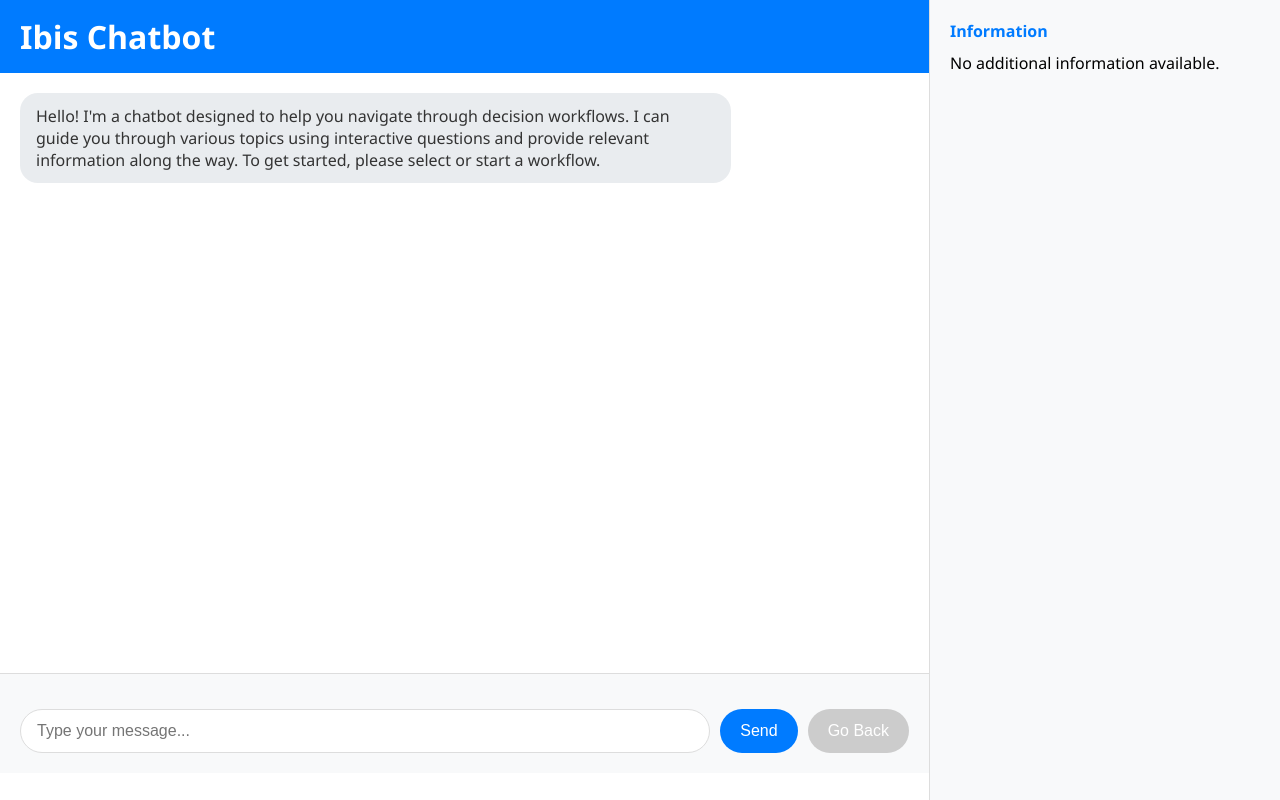
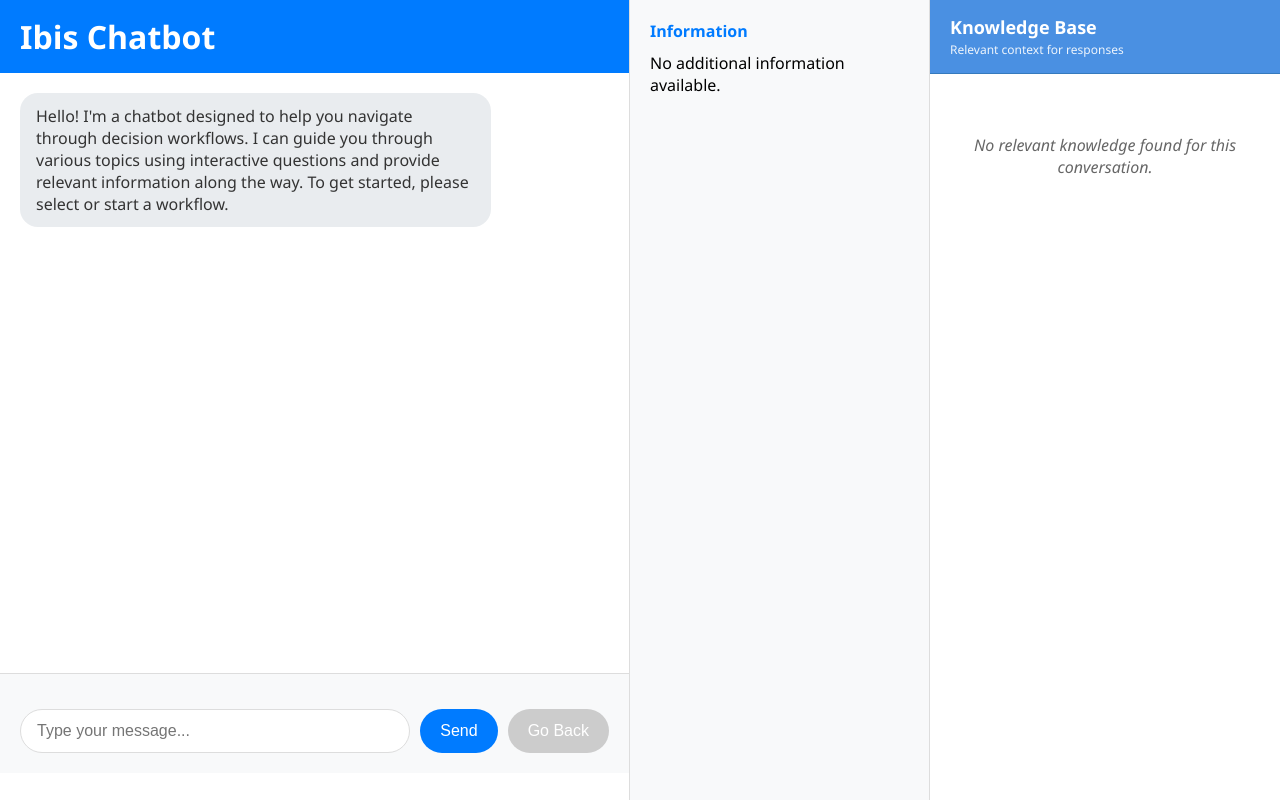
Before and after one commit to nadbordrozd/alakazam, a Flask app: page / in a window 1280 px wide. Run offline with Flask 3, Linux system fonts and the light colour scheme.

Commit message:
added more context from RAG

```diff
--- a/app.py
+++ b/app.py
@@ -37,7 +37,8 @@ def get_messages():
         'current_options': current_options,
         'active_sidebars': active_sidebars,
         'can_go_back': bot.can_go_back(),
-        'current_workflow': bot.get_current_workflow_name()
+        'current_workflow': bot.get_current_workflow_name(),
+        'knowledge_snippets': bot.last_knowledge_snippets
     })
 
 @app.route('/api/send_message', methods=['POST'])
@@ -88,7 +89,8 @@ def process_bot_response():
             'current_options': current_options,
             'active_sidebars': active_sidebars,
             'can_go_back': bot.can_go_back(),
-            'current_workflow': bot.get_current_workflow_name()
+            'current_workflow': bot.get_current_workflow_name(),
+            'knowledge_snippets': bot.last_knowledge_snippets
         })
 
     except Exception as e:
@@ -112,7 +114,8 @@ def go_back():
         'current_options': current_options,
         'active_sidebars': active_sidebars,
         'can_go_back': bot.can_go_back(),
-        'current_workflow': bot.get_current_workflow_name()
+        'current_workflow': bot.get_current_workflow_name(),
+        'knowledge_snippets': bot.last_knowledge_snippets
     })
 
 @app.route('/api/sidebar/<filename>')
--- a/bot.py
+++ b/bot.py
@@ -3,6 +3,7 @@ from datetime import datetime
 from dataclasses import dataclass
 from workflow import Workflow, WorkflowNode
 from llm_decision import respond
+from knowledge_base_store import KnowledgeBaseStore
 
 # Unified message class for both user and bot messages
 @dataclass
@@ -25,7 +26,7 @@ class Message:
 
 
 class Bot:
-    def __init__(self):
+    def __init__(self, embedding_model: str = "text-embedding-3-small", knowledge_base_dir: str = "knowledge_base", cache_dir: str = ".cache", context_messages_count: int = 5):
         # Former ConversationState fields
         self.messages: List[Message] = []
         self.next_message_id = 1
@@ -34,6 +35,15 @@ class Bot:
 
         # Bot functionality
         self.workflows: Dict[str, Workflow] = {}
+        self.context_messages_count = context_messages_count
+
+        # Knowledge base
+        self.knowledge_base = KnowledgeBaseStore(
+            knowledge_base_dir=knowledge_base_dir,
+            cache_dir=cache_dir,
+            model_name=embedding_model
+        )
+        self.last_knowledge_snippets: List[Dict[str, Any]] = []
 
     # Former ConversationState methods
     def add_user_message(self, text: str) -> Message:
@@ -136,8 +146,11 @@ class Bot:
             'available_options': available_options
         }
 
+        # Generate knowledge base context from recent messages
+        context = self._generate_knowledge_context()
+
         # Let LLM decide what to do
-        decision = await respond(self.messages, available_options, available_workflows, current_node_context)
+        decision = await respond(self.messages, available_options, available_workflows, current_node_context, context)
 
         bot_messages = []
 
@@ -199,6 +212,48 @@ class Bot:
 
         return removed_message_ids
 
+    def _generate_knowledge_context(self) -> str:
+        """Generate knowledge base context from recent conversation messages"""
+        # Clear previous snippets
+        self.last_knowledge_snippets = []
+
+        if not self.messages:
+            return ""
+
+        # Get the last n messages for context
+        recent_messages = self.messages[-self.context_messages_count:]
+
+        # Create query string from recent messages
+        query_parts = []
+        for message in recent_messages:
+            query_parts.append(message.text)
+
+        query_string = " ".join(query_parts)
+
+        # Don't query if there's no meaningful content
+        if not query_string.strip():
+            return ""
+
+        try:
+            # Retrieve relevant snippets from knowledge base
+            snippets = self.knowledge_base.retrieve_snippets(query_string, top_k=3)
+
+            # Store snippets for frontend display
+            self.last_knowledge_snippets = snippets
+
+            # Concatenate snippets into context
+            context_parts = []
+            for snippet in snippets:
+                # Add snippet content with source info
+                source_info = f"[From: {snippet['file_name']}]"
+                context_parts.append(f"{source_info}\n{snippet['content']}")
+
+            return "\n\n".join(context_parts)
+
+        except Exception as e:
+            # If knowledge base retrieval fails, return empty context
+            print(f"Error retrieving knowledge base context: {e}")
+            return ""
 
     def get_active_sidebars(self) -> List[str]:
         """Get the sidebar files for the currently active workflow node"""
--- a/static/chat.css
+++ b/static/chat.css
@@ -21,13 +21,23 @@ body {
     flex-direction: column;
     background-color: white;
     border-right: 1px solid #ddd;
+    min-width: 400px;
 }
 
 .sidebar-pane {
-    width: 350px;
+    width: 300px;
     background-color: #f8f9fa;
     padding: 20px;
     overflow-y: auto;
+    border-right: 1px solid #ddd;
+}
+
+.knowledge-base-pane {
+    width: 350px;
+    background-color: #f0f8ff;
+    display: flex;
+    flex-direction: column;
+    overflow: hidden;
 }
 
 .chat-header {
@@ -198,5 +208,111 @@ body {
     color: #721c24;
     padding: 10px;
     border-radius: 5px;
+}
+
+/* Knowledge Base Pane Styles */
+.knowledge-base-header {
+    background-color: #4a90e2;
+    color: white;
+    padding: 15px 20px;
+    border-bottom: 1px solid #357abd;
+}
+
+.knowledge-base-header h3 {
+    margin: 0;
+    font-size: 18px;
+    font-weight: 600;
+}
+
+.knowledge-base-subtitle {
+    font-size: 12px;
+    opacity: 0.9;
+    display: block;
+    margin-top: 2px;
+}
+
+#knowledgeBaseContent {
+    flex: 1;
+    padding: 20px;
+    overflow-y: auto;
+    background-color: white;
+}
+
+.knowledge-base-empty {
+    color: #666;
+    font-style: italic;
+    text-align: center;
+    margin-top: 40px;
+}
+
+.knowledge-snippet {
+    background-color: #fff;
+    border: 1px solid #e0e0e0;
+    border-radius: 8px;
     margin-bottom: 15px;
+    overflow: hidden;
+    box-shadow: 0 2px 4px rgba(0,0,0,0.05);
 }
+
+.snippet-header {
+    background-color: #f8f9fa;
+    padding: 10px 15px;
+    border-bottom: 1px solid #e0e0e0;
+    display: flex;
+    justify-content: space-between;
+    align-items: center;
+}
+
+.snippet-source {
+    font-weight: 600;
+    color: #4a90e2;
+    font-size: 14px;
+}
+
+.snippet-score {
+    background-color: #e7f3ff;
+    color: #4a90e2;
+    padding: 2px 8px;
+    border-radius: 12px;
+    font-size: 11px;
+    font-weight: 500;
+}
+
+.snippet-content {
+    padding: 15px;
+    line-height: 1.6;
+    color: #333;
+    font-size: 14px;
+}
+
+.snippet-content.truncated {
+    max-height: 120px;
+    overflow: hidden;
+    position: relative;
+}
+
+.snippet-content.truncated::after {
+    content: '';
+    position: absolute;
+    bottom: 0;
+    left: 0;
+    right: 0;
+    height: 30px;
+    background: linear-gradient(transparent, white);
+}
+
+.snippet-expand {
+    background: none;
+    border: none;
+    color: #4a90e2;
+    font-size: 12px;
+    cursor: pointer;
+    padding: 5px 15px;
+    text-align: left;
+    width: 100%;
+    border-top: 1px solid #f0f0f0;
+}
+
+.snippet-expand:hover {
+    background-color: #f8f9fa;
+}
--- a/static/chat.js
+++ b/static/chat.js
@@ -8,6 +8,7 @@ class ChatApp {
         this.sidebarContent = document.getElementById('sidebarContent');
         this.workflowIndicator = document.getElementById('workflowIndicator');
         this.workflowName = document.getElementById('workflowName');
+        this.knowledgeBaseContent = document.getElementById('knowledgeBaseContent');
 
         this.initializeEventListeners();
         this.loadMessages();
@@ -34,6 +35,7 @@ class ChatApp {
             this.loadSidebars(data.active_sidebars);
             this.updateGoBackButton(data.can_go_back);
             this.updateWorkflowIndicator(data.current_workflow);
+            this.updateKnowledgeBase(data.knowledge_snippets);
         } catch (error) {
             this.showError('Failed to load messages');
         }
@@ -92,6 +94,7 @@ class ChatApp {
             this.loadSidebars(botData.active_sidebars);
             this.updateGoBackButton(botData.can_go_back);
             this.updateWorkflowIndicator(botData.current_workflow);
+            this.updateKnowledgeBase(botData.knowledge_snippets);
 
         } catch (error) {
             this.showError('Failed to send message');
@@ -156,6 +159,7 @@ class ChatApp {
             this.loadSidebars(data.active_sidebars);
             this.updateGoBackButton(data.can_go_back);
             this.updateWorkflowIndicator(data.current_workflow);
+            this.updateKnowledgeBase(data.knowledge_snippets);
 
         } catch (error) {
             this.showError('Failed to go back');
@@ -265,6 +269,76 @@ class ChatApp {
             this.workflowIndicator.classList.add('hidden');
         }
     }
+
+    updateKnowledgeBase(snippets) {
+        this.knowledgeBaseContent.innerHTML = '';
+
+        if (!snippets || snippets.length === 0) {
+            this.knowledgeBaseContent.innerHTML = '<p class="knowledge-base-empty">No relevant knowledge found for this conversation.</p>';
+            return;
+        }
+
+        snippets.forEach((snippet, index) => {
+            const snippetDiv = document.createElement('div');
+            snippetDiv.className = 'knowledge-snippet';
+
+            // Create header with source and score
+            const header = document.createElement('div');
+            header.className = 'snippet-header';
+
+            const source = document.createElement('div');
+            source.className = 'snippet-source';
+            source.textContent = snippet.file_name.replace('.txt', '').replace('_', ' ');
+
+            const score = document.createElement('div');
+            score.className = 'snippet-score';
+            score.textContent = snippet.score ? `${(snippet.score * 100).toFixed(1)}%` : 'Relevant';
+
+            header.appendChild(source);
+            header.appendChild(score);
+
+            // Create content
+            const content = document.createElement('div');
+            content.className = 'snippet-content';
+
+            // Truncate long content
+            const maxLength = 300;
+            let displayContent = snippet.content;
+            let isTruncated = false;
+
+            if (displayContent.length > maxLength) {
+                displayContent = displayContent.substring(0, maxLength);
+                isTruncated = true;
+                content.classList.add('truncated');
+            }
+
+            content.textContent = displayContent;
+
+            snippetDiv.appendChild(header);
+            snippetDiv.appendChild(content);
+
+            // Add expand button for truncated content
+            if (isTruncated) {
+                const expandButton = document.createElement('button');
+                expandButton.className = 'snippet-expand';
+                expandButton.textContent = 'Show more...';
+                expandButton.addEventListener('click', () => {
+                    if (content.classList.contains('truncated')) {
+                        content.textContent = snippet.content;
+                        content.classList.remove('truncated');
+                        expandButton.textContent = 'Show less...';
+                    } else {
+                        content.textContent = displayContent;
+                        content.classList.add('truncated');
+                        expandButton.textContent = 'Show more...';
+                    }
+                });
+                snippetDiv.appendChild(expandButton);
+            }
+
+            this.knowledgeBaseContent.appendChild(snippetDiv);
+        });
+    }
 }
 
 // Initialize the app when page loads
--- a/templates/chat.html
+++ b/templates/chat.html
@@ -43,6 +43,17 @@
                 <!-- Sidebar content will be inserted here -->
             </div>
         </div>
+
+        <!-- Knowledge Base Pane -->
+        <div class="knowledge-base-pane">
+            <div class="knowledge-base-header">
+                <h3>Knowledge Base</h3>
+                <span class="knowledge-base-subtitle">Relevant context for responses</span>
+            </div>
+            <div id="knowledgeBaseContent">
+                <p class="knowledge-base-empty">No context available yet. Send a message to see relevant information from the knowledge base.</p>
+            </div>
+        </div>
     </div>
 
     <script src="{{ url_for('static', filename='chat.js') }}"></script>
```
Also changed, not shown: llm_decision.py (+11 -4 lines).
